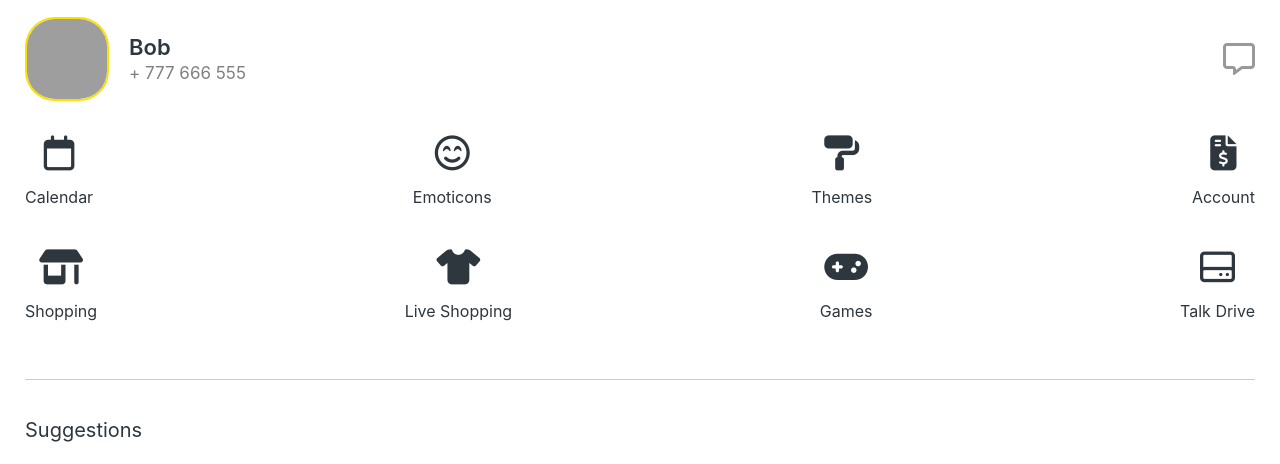
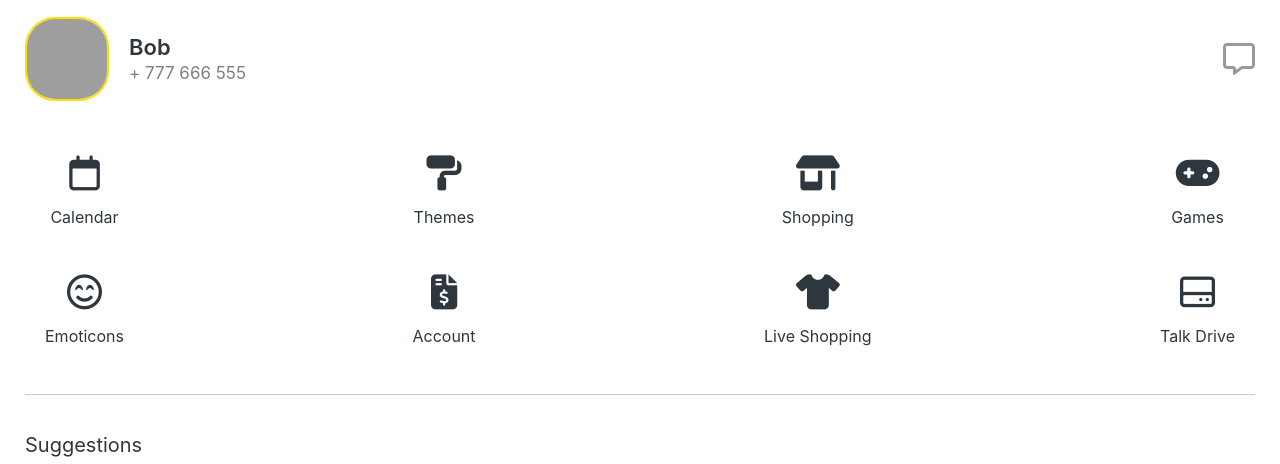
Before and after one commit to baejii/kokoa-clone-2024, a plain HTML site: page more.html in a window 1280 px wide. Shown: the part 103-567 px from the top of the page. Drawn offline with Linux system fonts and the light colour scheme; grey boxes are pictures that could not be loaded.

Commit message:
more screen-arrange icons

```diff
--- /dev/null
+++ b/css/components/icon-column.css
@@ -0,0 +1,23 @@
+.icon-column {
+    display: flex;
+    flex-direction: column;
+}
+
+.icon-column__icon:first-child {
+    margin-bottom: 50px;
+}
+
+.icon-column__icon {
+    display: flex;
+    flex-direction: column;
+    justify-content: center;
+    align-items: center;
+}
+
+.icon-column__icon i {
+    font-size: 35px;
+}
+
+.icon-column__icon span {
+    margin-top: 18px;
+}
--- a/css/components/icon-row.css
+++ /dev/null
@@ -1,20 +0,0 @@
-.icon-row {
-    display: flex;
-    justify-content: space-between;
-}
-
-.icon-row__icon {
-    display: flex;
-    flex-direction: column;
-    justify-content: center;
-    align-items: center;
-    margin-bottom: 10px;
-}
-
-.icon-row__icon i {
-    font-size: 35px;
-}
-
-.icon-row__icon span {
-    margin-top: 18px;
-}
--- a/css/screens/more.css
+++ b/css/screens/more.css
@@ -1,9 +1,9 @@
 .more-screen__icons {
     display: flex;
-    flex-direction: column;
-    justify-content: center;
+    justify-content: space-between;
+    margin: 0px 20px;
 }
-.more-screen .icon-row {
+.more-screen .icon-column {
     margin-top: 35px;
 }
 .more-suggestions {
@@ -18,6 +18,7 @@
 
 .more-suggestions__icons {
     display: flex;
+    margin: 0 8px;
 }
 
 .more-suggestions__icon {
--- a/css/styles.css
+++ b/css/styles.css
@@ -8,7 +8,7 @@
 @import "components/alt-screen-header.css";
 @import "components/user-component.css";
 @import "components/badge.css";
-@import "components/icon-row.css";
+@import "components/icon-column.css";
 
 /* Screens */
 @import "screens/login.css";
--- a/more.html
+++ b/more.html
@@ -53,40 +53,46 @@
                 </div>
             </div>
 
-            <div class="icon-row">
-                <div class="icon-row__icon">
+            <div class="more-screen__icons">
+                <div class="icon-column">
+                    <div class="icon-column__icon">
                         <i class="far fa-calendar"></i>
                         <span>Calendar</span>
                     </div>
-                <div class="icon-row__icon">
+                    <div class="icon-column__icon">
                         <i class="far fa-smile-beam"></i>
                         <span>Emoticons</span>
                     </div>
-                <div class="icon-row__icon">
+                </div>
+                <div class="icon-column">
+                    <div class="icon-column__icon">
                         <i class="fas fa-paint-roller"></i>
                         <span>Themes</span>
                     </div>
-                <div class="icon-row__icon">
+                    <div class="icon-column__icon">
                         <i class="fas fa-file-invoice-dollar"></i>
                         <span>Account</span>
                     </div>
                 </div>
-            <div class="icon-row">
-                <div class="icon-row__icon">
+                <div class="icon-column">
+                    <div class="icon-column__icon">
                         <i class="fa-solid fa-shop"></i>
                         <span>Shopping</span>
                     </div>
-                <div class="icon-row__icon">
+                    <div class="icon-column__icon">
                         <i class="fa-solid fa-shirt"></i>
                         <span>Live Shopping</span>
                     </div>
-                <div class="icon-row__icon">
+                </div>
+                <div class="icon-column">
+                    <div class="icon-column__icon">
                         <i class="fa-solid fa-gamepad"></i>
                         <span>Games</span>
                     </div>
-                <div class="icon-row__icon">
+                    <div class="icon-column__icon">
                         <i class="fa-regular fa-hard-drive"></i>
                         <span>Talk Drive</span>
+                    </div>
                 </div>
             </div>
 
@@ -101,9 +107,9 @@
                     </div>
                     <div class="more-suggestions__icon">
                         <div class="more-suggestions__icon-image">
-                            <img src="https://static.displate.com/brand/layout/c43fa71f-b6df-4297-bd7c-e5cd310cacd1/avatarRetina.jpg" />
+                            <img src="https://cdn.vox-cdn.com/thumbor/_lJD5JUIYwyq4Z__-mAAZqjry3k=/0x0:1396x606/1200x0/filters:focal(0x0:1396x606):no_upscale()/cdn.vox-cdn.com/uploads/chorus_asset/file/3859170/manyminions.jpg" />
                         </div>
-                        <span class="more-suggestions__icon-text">Minions' Story</span>
+                        <span class="more-suggestions__icon-text">Minions' Friends</span>
                     </div>
                 </div>
             </div>
@@ -123,10 +129,12 @@
                     </a>
                 </li>
                 <li class="nav__btn">
-                    <a class="nav__link" href="find.html"><i class="fa-solid fa-magnifying-glass fa-2x"></i></a>
+                    <a class="nav__link" href="find.html">
+                        <i class="fa-solid fa-magnifying-glass fa-2x"></i>
+                    </a>
                 </li>
                 <li class="nav__btn">
-                    <a class="nav__link" href="more.html">
+                    <a class="nav__link" href="more.html" style="color: #fae100">
                         <span class="nav__dot"></span>
                         <i class="fa-solid fa-ellipsis fa-2x"></i>
                     </a>
```
Lines whose indentation alone changed are shown as unchanged.
